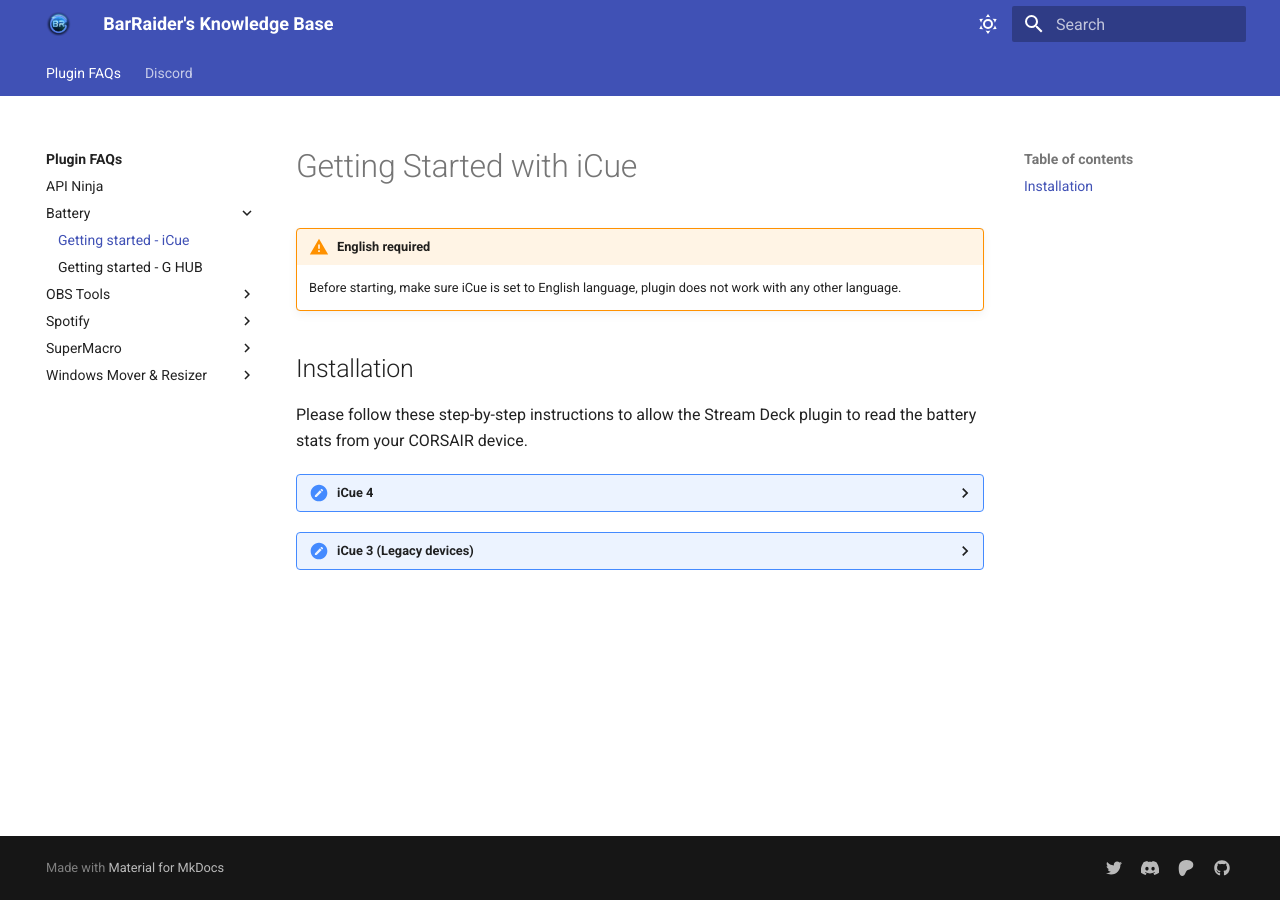
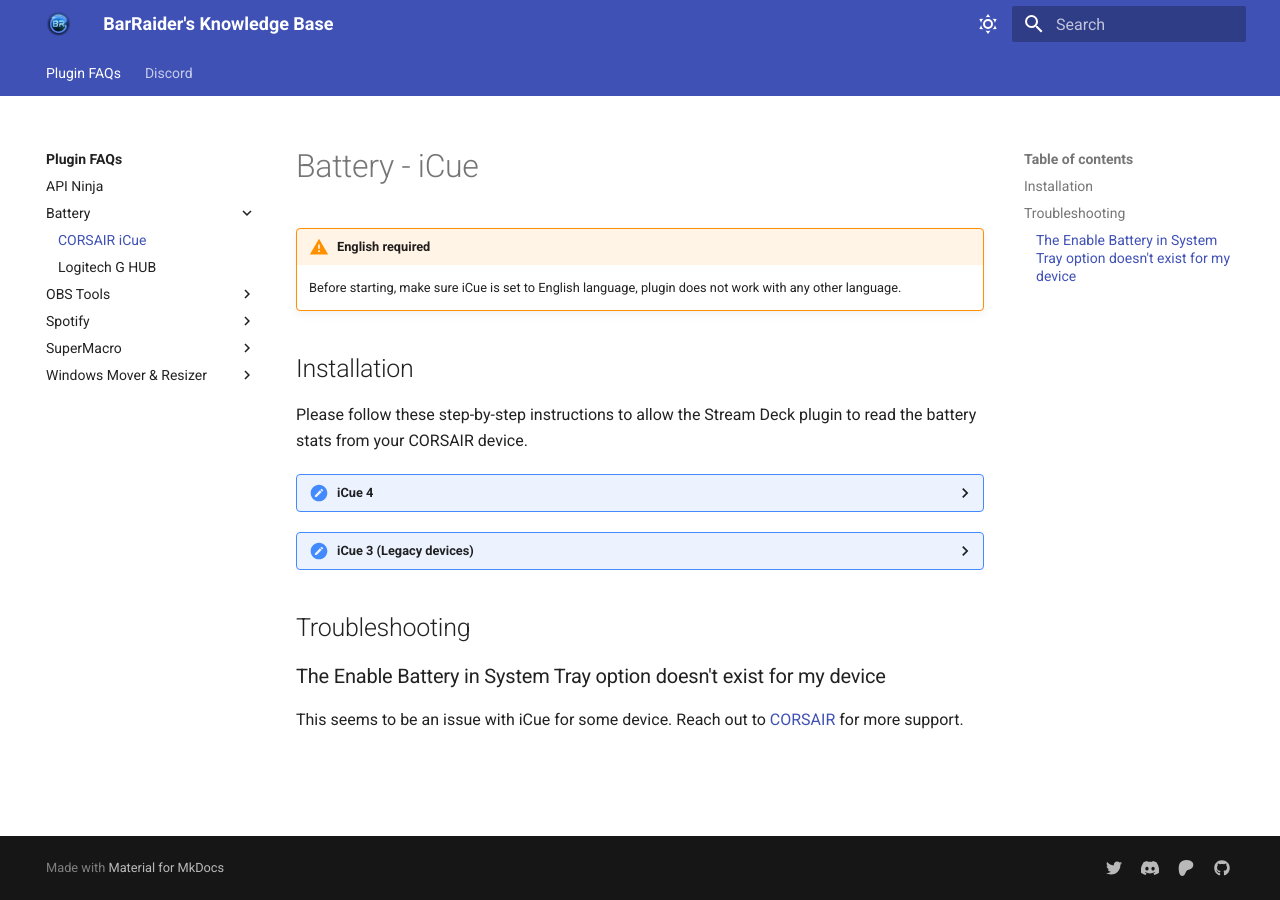
Before and after one commit to BarRaiders/barraiders.github.io, an MkDocs documentation site: the page built from docs/faqs/battery/icue.md, in a window 1280 px wide. Built offline with MkDocs 1.6.1 and Material for MkDocs 9.7.7, drawn with Linux system fonts in a browser that asks for light colours.

Commit message:
Edited names

```diff
--- a/docs/faqs/battery/icue.md
+++ b/docs/faqs/battery/icue.md
@@ -1,4 +1,4 @@
-# Getting Started with iCue
+# Battery - iCue
 !!! warning "English required"
 
     Before starting, make sure iCue is set to English language, plugin does not work with any other language.
@@ -37,8 +37,12 @@
     <b>Windows 11:</b> Click on Taskbar corner overflow
     <img src="../img/icue3-s8.png" alt="Step 8"></li>
     <li>Find iCue in the list and make sure it’s set to On</li>
-    <li>Verify you now have a battery icon on the taskbar and notice the name of the device is shown along with the battery status.
+    <li>Verify you now have a battery icon on the taskbar and notice the name of the device is shown along with the battery status.<br>
     <img src="../img/icue3-s10.png" alt="Step 10"></li>
     <li>In the plugin, write the name of the device as shown in the image above (in this case type IRONCLAW)</li>
   </ol>
 </details>
+
+##  Troubleshooting
+### The Enable Battery in System Tray option doesn't exist for my device
+This seems to be an issue with iCue for some device. Reach out to [CORSAIR](https://www.corsair.com/us/en/contact) for more support.
--- a/mkdocs.yml
+++ b/mkdocs.yml
@@ -4,8 +4,8 @@
     - 'index.md' # Hidden on the menu, accessed when clicking "Plugin FAQs"
     - 'API Ninja': 'faqs/api-ninja/index.md'
     - 'Battery':
-      - 'Getting started - iCue': 'faqs/battery/icue.md'
-      - 'Getting started - G HUB': 'faqs/battery/ghub.md'
+      - 'CORSAIR iCue': 'faqs/battery/icue.md'
+      - 'Logitech G HUB': 'faqs/battery/ghub.md'
     - 'OBS Tools':
       - 'Getting Started': 'faqs/obs-tools/getting-started.md'
       - 'Available Actions': 'faqs/obs-tools/actions.md'
```
